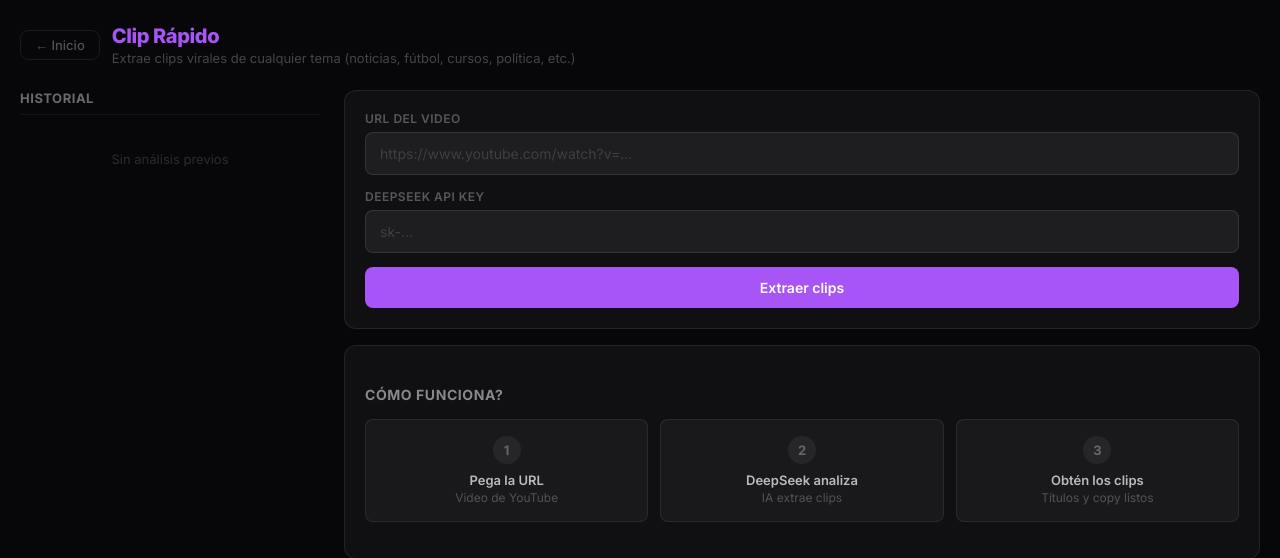
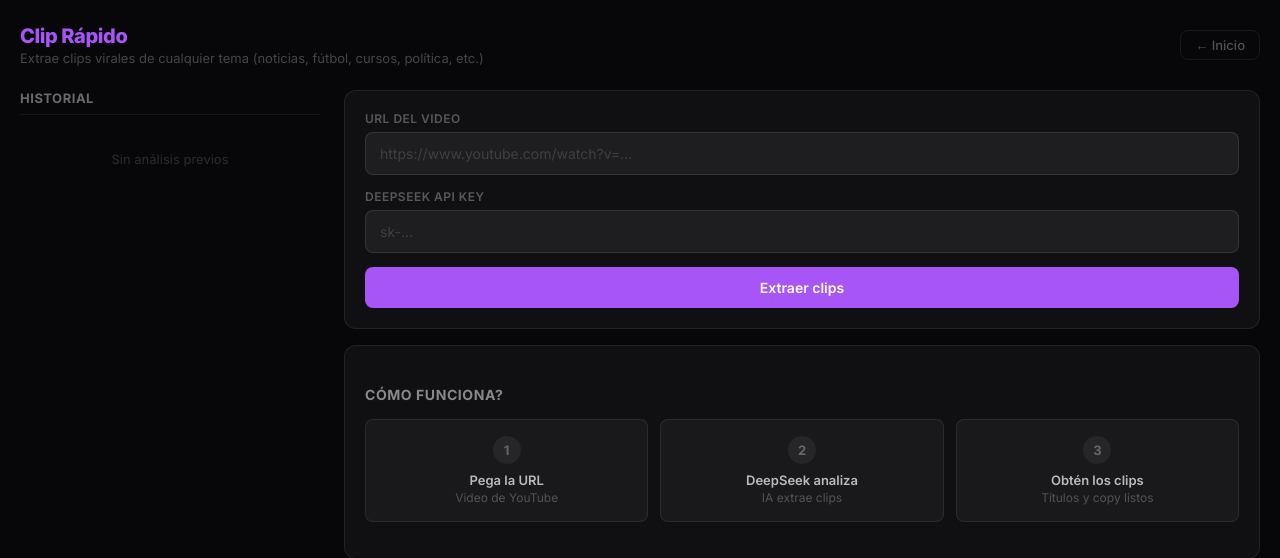
Before and after one commit to manduuu2294/Cheka-Clips, a FastAPI app: page /ch/general in a window 1280 px wide. Shown: the top 558 px of the page. Run offline with FastAPI, Linux system fonts and the light colour scheme.

Commit message:
fix: move back button to right side of channel header

```diff
--- a/templates/channel.html
+++ b/templates/channel.html
@@ -9,8 +9,8 @@
 body{background:#07070a;color:#fff;font-family:'Inter','Segoe UI',sans-serif;-webkit-font-smoothing:antialiased;min-height:100vh}
 
 .container{max-width:1400px;margin:0 auto;padding:24px 20px}
-.header{display:flex;align-items:center;margin-bottom:24px;gap:12px}
-.header-back{display:inline-flex;align-items:center;gap:6px;color:rgba(255,255,255,0.3);text-decoration:none;font-size:13px;font-weight:500;padding:6px 14px;border-radius:8px;border:1px solid rgba(255,255,255,0.08);transition:all .2s}
+.header{display:flex;align-items:center;justify-content:space-between;margin-bottom:24px}
+.header-back{display:inline-flex;align-items:center;gap:6px;color:rgba(255,255,255,0.3);text-decoration:none;font-size:13px;font-weight:500;padding:6px 14px;border-radius:8px;border:1px solid rgba(255,255,255,0.08);transition:all .2s;flex-shrink:0}
 .header-back:hover{color:#fff;border-color:rgba(255,255,255,0.15);background:rgba(255,255,255,0.04)}
 .header-title{font-size:20px;font-weight:800;letter-spacing:-.02em}
 .header-accent{color:{{ accent }}}
@@ -96,11 +96,11 @@ body{background:#07070a;color:#fff;font-family:'Inter','Segoe UI',sans-serif;-we
 
 <div class="container">
   <div class="header">
-    <a href="{% if admin == '1' %}/admin?admin=1{% else %}/{% endif %}" class="header-back">&larr; {% if admin == '1' %}Admin{% else %}Inicio{% endif %}</a>
     <div>
       <div class="header-title"><span class="header-accent">{{ channel.name }}</span></div>
       <div class="header-desc">{{ channel.description }}</div>
     </div>
+    <a href="{% if admin == '1' %}/admin?admin=1{% else %}/{% endif %}" class="header-back">&larr; {% if admin == '1' %}Admin{% else %}Inicio{% endif %}</a>
   </div>
 
   <div class="layout">
```
